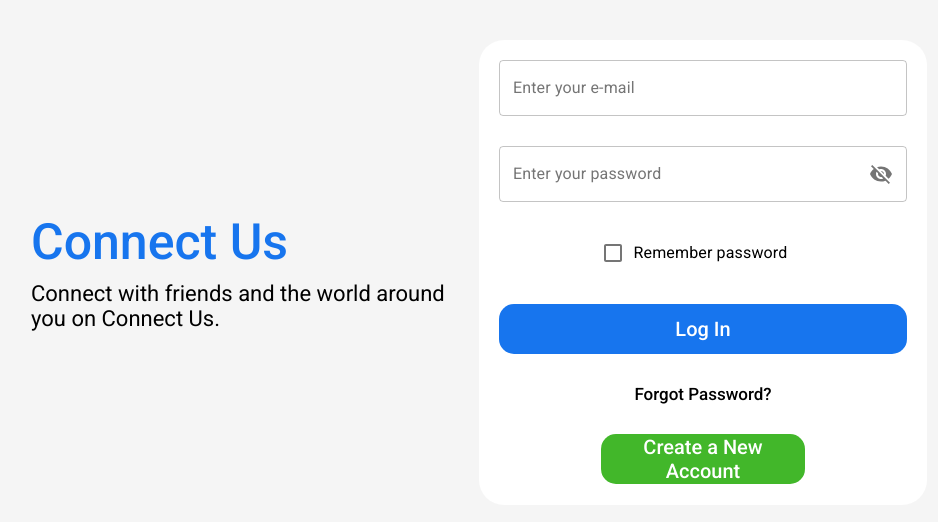
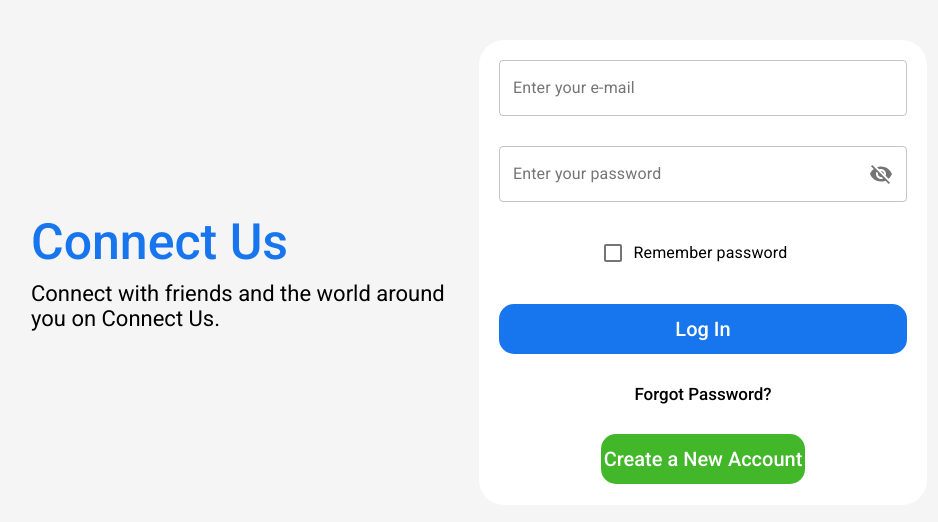
Before and after one commit to pgalina98/ConnectUs, a React (Create React App) app in the folder frontend/: page /login in a window 1280 px wide. Shown: the part 128-650 px from the top of the page, without its empty margins (161-1099 px from the left). Built offline with nearby package versions, Linux system fonts and the light colour scheme.

Commit message:
Implemented changing pages on button click

```diff
--- a/frontend/src/pages/login/Login.jsx
+++ b/frontend/src/pages/login/Login.jsx
@@ -1,5 +1,6 @@
 import React, { useState } from "react";
 import "./login.css";
+import { Link } from "react-router-dom";
 import {
   Checkbox,
   FormControlLabel,
@@ -160,9 +161,12 @@ export default function Login() {
             <span className="loginWrapperRightContainerForgotPassword">
               Forgot Password?
             </span>
-            <button className="loginWrapperRightContainerRegisterButton">
+            <Link
+              className="loginWrapperRightContainerRegisterButton"
+              to="/register"
+            >
               Create a New Account
-            </button>
+            </Link>
           </form>
         </div>
       </div>
--- a/frontend/src/pages/login/login.css
+++ b/frontend/src/pages/login/login.css
@@ -88,6 +88,9 @@
 
 .loginWrapperRightContainerRegisterButton {
   width: 50%;
+  text-decoration: none;
+  text-align: center;
+  line-height: 50px;
   align-self: center;
   height: 50px;
   border-radius: 15px;
--- a/frontend/src/pages/register/Register.jsx
+++ b/frontend/src/pages/register/Register.jsx
@@ -269,7 +269,7 @@ export default function Register() {
               className="registerWrapperRightContainerLoginButton"
               to="/login"
             >
-              Link have an Account
+              Already have an Account
             </Link>
           </form>
         </div>
```
